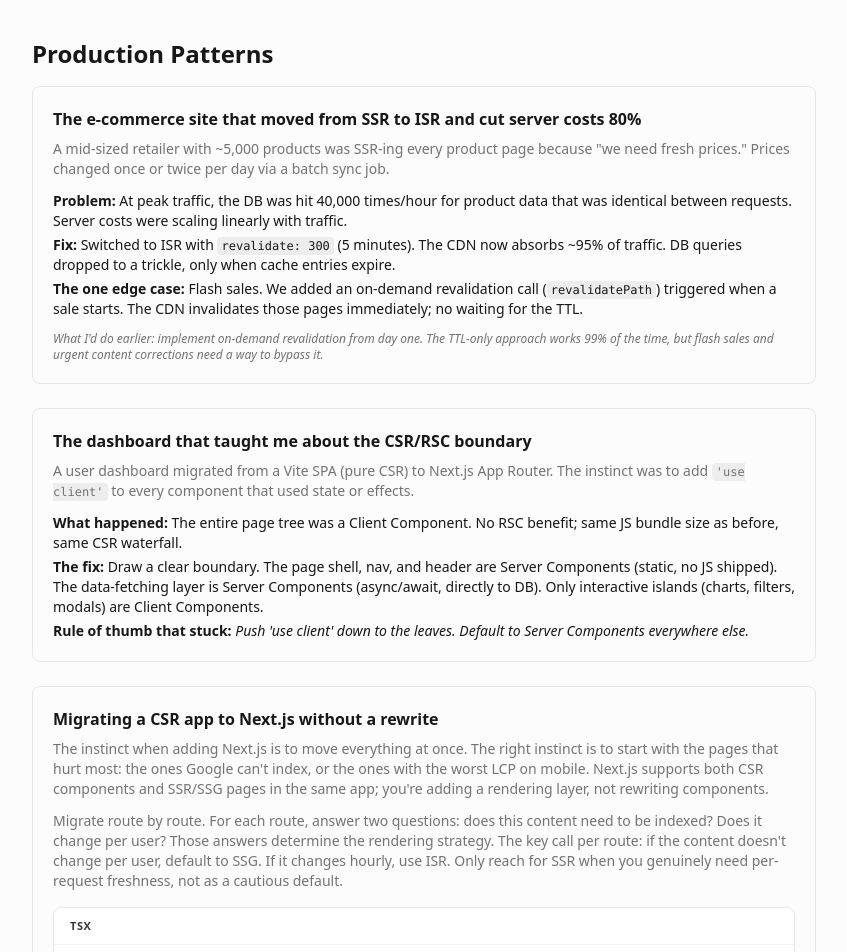
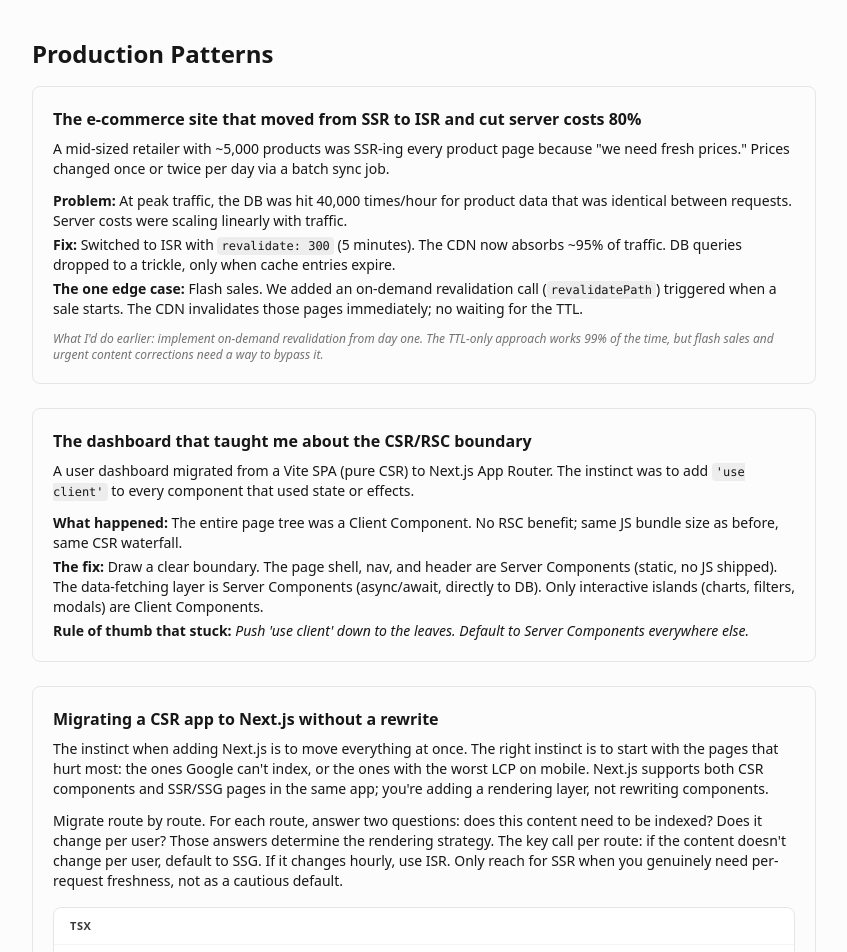
Before and after one commit to armin-es/renderpx, a Next.js app: page /frameworks/rendering-strategy in a window 1280 px wide. Shown: the part 6740-7692 px from the top of the page, without its empty margins (248-1095 px from the left). Built offline with nearby package versions, Linux system fonts and the light colour scheme.

Commit message:
fix: use text-content for production patterns intro paragraphs

```diff
--- a/app/frameworks/rendering-strategy/page.tsx
+++ b/app/frameworks/rendering-strategy/page.tsx
@@ -493,7 +493,7 @@
             <h3 className="font-bold mb-2 text-content">
               The e-commerce site that moved from SSR to ISR and cut server costs 80%
             </h3>
-            <p className="text-sm mb-3 text-content-muted">
+            <p className="text-sm mb-3 text-content">
               A mid-sized retailer with ~5,000 products was SSR-ing every product
               page because &quot;we need fresh prices.&quot; Prices changed once or
               twice per day via a batch sync job.
@@ -533,7 +533,7 @@
             <h3 className="font-bold mb-2 text-content">
               The dashboard that taught me about the CSR/RSC boundary
             </h3>
-            <p className="text-sm mb-3 text-content-muted">
+            <p className="text-sm mb-3 text-content">
               A user dashboard migrated from a Vite SPA (pure CSR) to Next.js App
               Router. The instinct was to add{" "}
               <code className="text-xs px-1 py-0.5 rounded bg-inline-code-bg">
@@ -569,14 +569,14 @@
             <h3 className="font-bold mb-2 text-content">
               Migrating a CSR app to Next.js without a rewrite
             </h3>
-            <p className="text-sm mb-3 text-content-muted">
+            <p className="text-sm mb-3 text-content">
               The instinct when adding Next.js is to move everything at once. The
               right instinct is to start with the pages that hurt most: the ones
               Google can&apos;t index, or the ones with the worst LCP on mobile.
               Next.js supports both CSR components and SSR/SSG pages in the same
               app; you&apos;re adding a rendering layer, not rewriting components.
             </p>
-            <p className="text-sm mb-4 text-content-muted">
+            <p className="text-sm mb-4 text-content">
               Migrate route by route. For each route, answer two questions: does
               this content need to be indexed? Does it change per user? Those
               answers determine the rendering strategy. The key call per route: if
```
